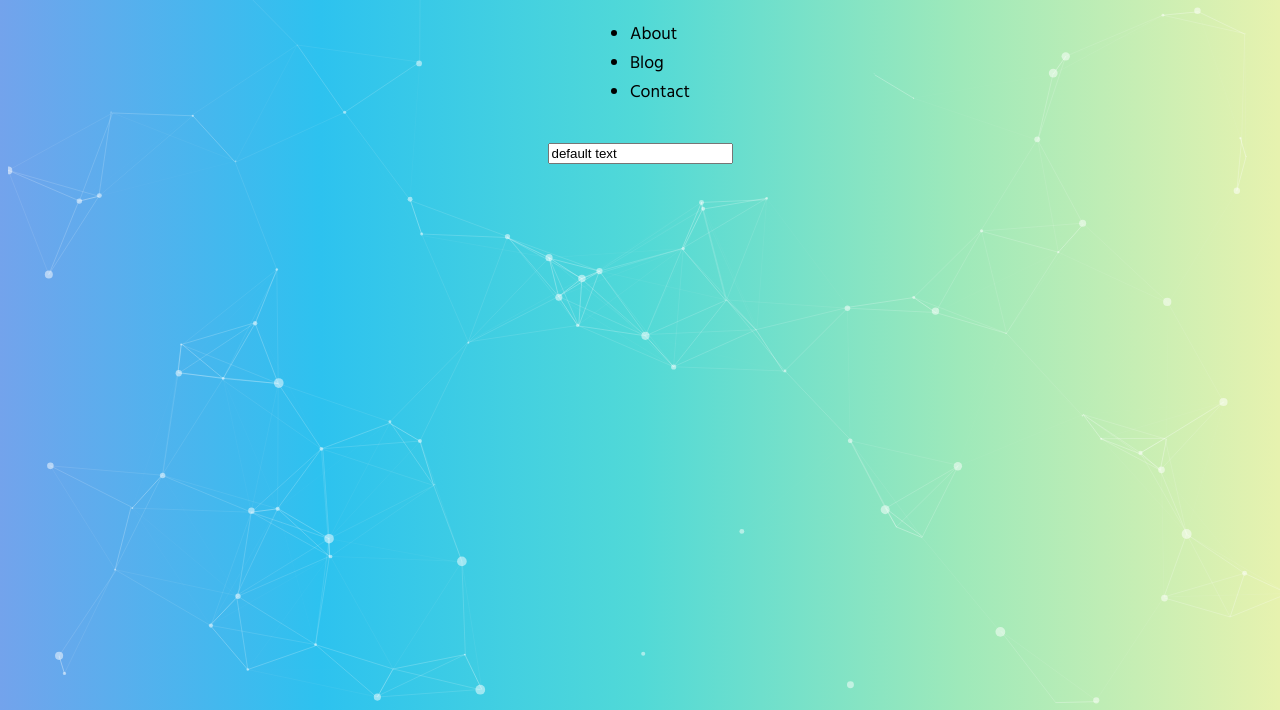
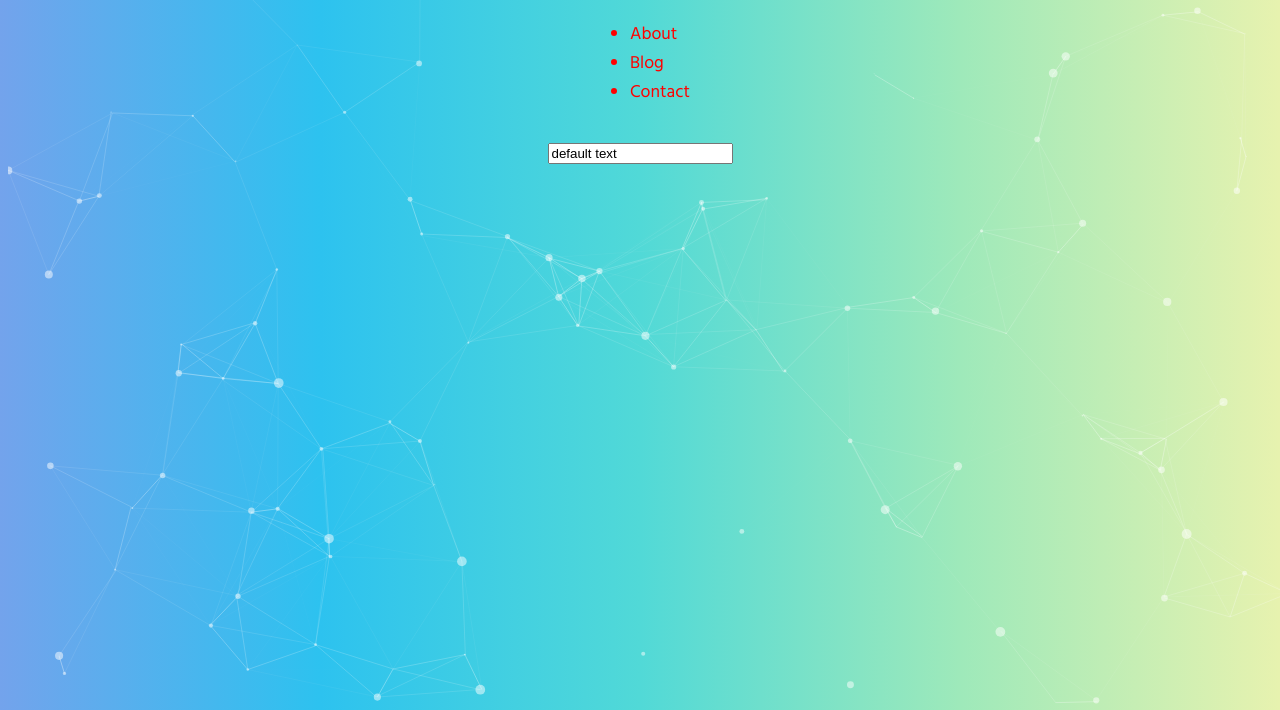
Before and after one commit to TekniqueJoseph/DOM-start-code1, a plain HTML site: page index.html in a window 1280 px wide. Shown: the part 90-800 px from the top of the page. Drawn offline with Linux system fonts and the light colour scheme.

Commit message:
added more selectors

```diff
--- a/app.js
+++ b/app.js
@@ -1,5 +1,6 @@
 const mainHead = document.querySelector('h1')
 const ul = document.querySelector('ul')
+const content = document.querySelector('.content')
 
 const liFirst = document.querySelector('li')
 const uEl = liFirst.parentElement
@@ -23,5 +24,7 @@ const allLis = document.querySelectorAll('li')
 // liFirst.closest('body').style.fontSize = '1.1rem'
 // uEl.previousElementSibling.style.color = 'darkgreen'
 // uEl.nextElementSibling.style.backgroundColor = 'lightgrey'
-const uEl2 = document.body.children[1].firstElementChild.nextElementSibling
-const firstLi = uEl2.firstElementChild
+
+const sec = content.children[1].style.color = 'red'
+// content.style.color = 'red'
+// sec.style.color = 'red'
--- a/index.html
+++ b/index.html
@@ -18,11 +18,13 @@
     <header>
       <h1 id="main-title">Dive into the DOM!</h1>
     </header>
-    <ul>
-      <li class="list-item">About</li>
-      <li class="list-item">Blog</li>
-      <li class="list-item">Contact</li>
-    </ul>
+    <section>
+      <ul>
+        <li class="list-item">About</li>
+        <li class="list-item">Blog</li>
+        <li class="list-item">Contact</li>
+      </ul>
+    </section>
     <input type="text" value="default text">
   </div>
 
```
